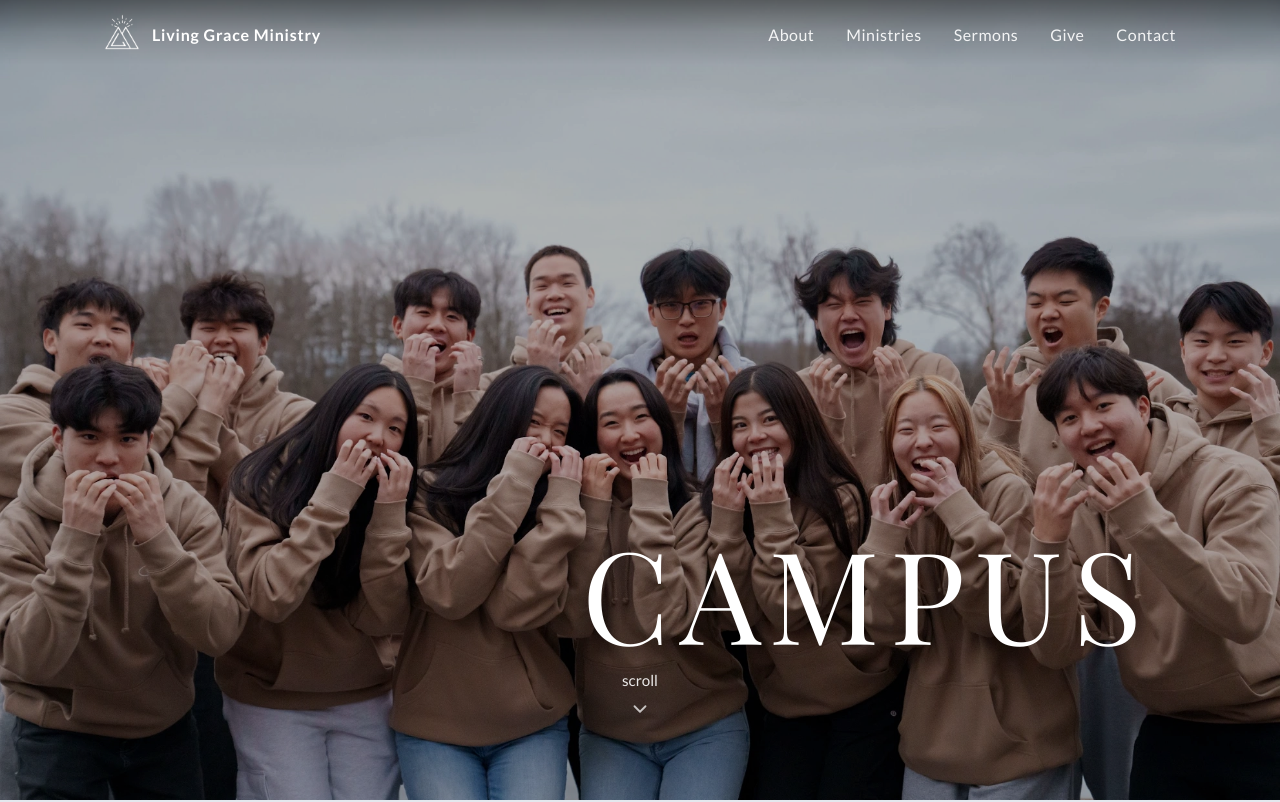
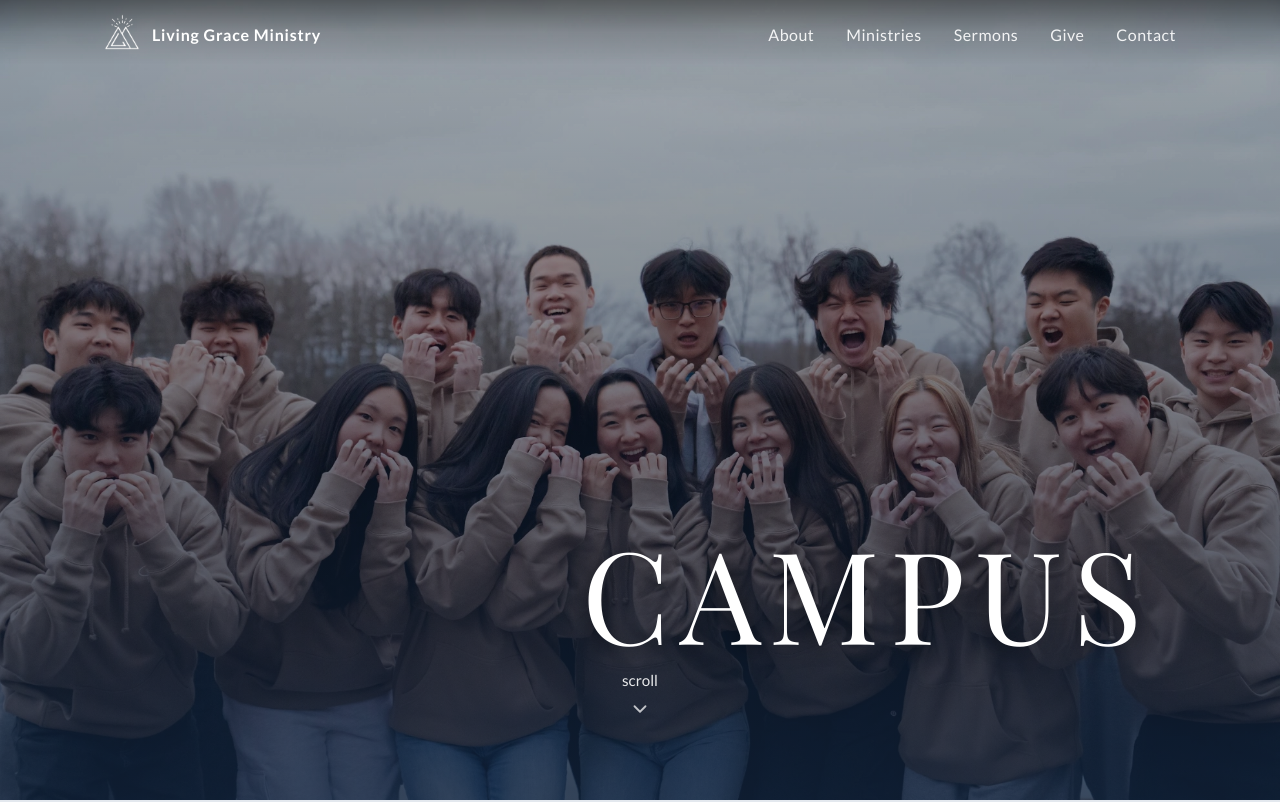
Before and after one commit to lgm-aa/LGM_Website_v3, a React (Vite) app: page /campus in a window 1280 px wide. Shown: the top 802 px of the page. Built offline with nearby package versions, Linux system fonts and the light colour scheme; no server answers.

Commit message:
blue gradient + some picture fix

```diff
--- a/src/components/about/Overview/Overview.css
+++ b/src/components/about/Overview/Overview.css
@@ -24,6 +24,9 @@
   aspect-ratio: 9/10;
   line-height: 0;
   display: flex;
+
+  max-width: 460px;
+  margin-bottom: 3rem;
 }
 
 .about-overview__image {
--- a/src/components/home/Welcome/Welcome.css
+++ b/src/components/home/Welcome/Welcome.css
@@ -4,7 +4,7 @@
 }
 
 .welcome__container {
-  max-width: 1100px;
+  max-width: 1200px;
   margin: 0 auto;
   display: flex;
   flex-direction: column;
@@ -36,7 +36,7 @@
   border-radius: 16px;
   overflow: visible;
   box-shadow: 0 18px 40px rgba(15, 23, 42, 0.16);
-  max-width: 700px;
+  max-width: 800px;
   margin-inline: auto;
 }
 
--- a/src/components/ministries/Hero/Hero.css
+++ b/src/components/ministries/Hero/Hero.css
@@ -35,3 +35,16 @@
   text-shadow: 0 4px 20px rgba(0, 0, 0, 0.4);
   margin: 0;
 }
+
+
+/* dark overlay so white text is readable */
+.hero-overlay {
+  position: absolute;
+  inset: 0;
+  background:
+    linear-gradient(
+      to top,                 /* gradient goes from bottom -> top */
+      rgba(20, 40, 68, 0.7),
+      rgba(20, 40, 68, 0)
+    );
+}
--- a/src/components/ministries/Hero/Hero.jsx
+++ b/src/components/ministries/Hero/Hero.jsx
@@ -13,6 +13,7 @@ export default function Hero({
                 style={{ backgroundImage: `url(${image})` }}
         >
             <div className="ministry-card-hero__overlay" />
+            <div className="hero-overlay" />
 
             <div className="ministry-card-hero__content">
                 <h1 className="ministry-card-hero__title">{title}</h1>
```
